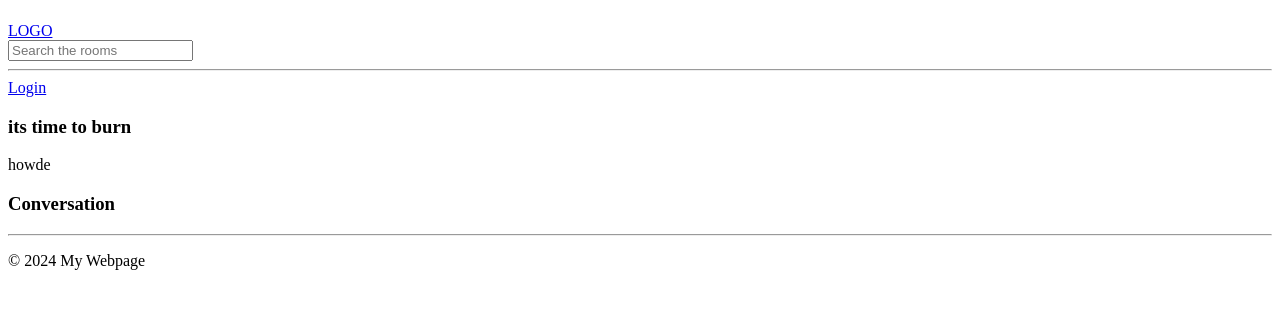
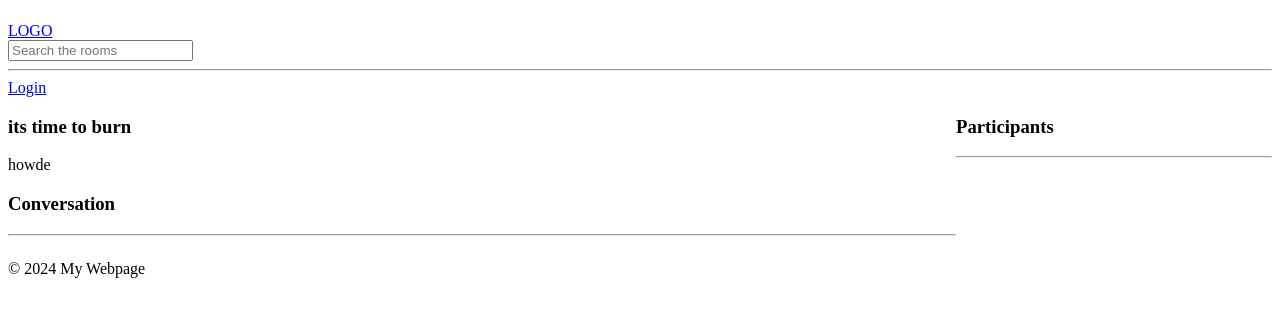
Before and after one commit to Ashwinn11/Study-Bud, a Django app: page /room/6 in a window 1280 px wide. Shown: the part 58-375 px from the top of the page. Run offline with Django 5.2, Linux system fonts and the light colour scheme; data comes from the database, SQL or seed files in the repository; both versions use the stored data as it was after the commit.

Commit message:
chat room functionality

```diff
--- a/core/models.py
+++ b/core/models.py
@@ -18,7 +18,7 @@ class Rooms(models.Model):
     description = models.TextField(null=True,blank=True)
     created = models.DateTimeField(auto_now_add=True)
     updated = models.DateTimeField(auto_now=True)
-    #participants
+    participants=models.ManyToManyField(User,related_name='participants',blank=True)
 
     class Meta:
         ordering=['-updated','-created']
--- a/core/templates/core/room.html
+++ b/core/templates/core/room.html
@@ -1,10 +1,16 @@
 {% extends 'main.html'%}
 {% block content %}
+<style>
+    .room-container{
+        display: grid;
+        grid-template-columns: 3fr 1fr;
+    }
 
+</style>
+<div class="room-container">
     <div>
         <h3> {{room.name}}</h3>
         <p>{{room.description}}</p>
-</div>
         <div class="comment-wrapper">
 
             <h3>Conversation</h3>
@@ -21,6 +27,7 @@
             {% endfor %}
 
         </div>
+
         {% if request.user.is_authenticated %}
         <div class="comment-form">
             <form method="POST" action="">
@@ -31,5 +38,11 @@
 
         </div>
         {% endif %}
+    </div>
+    <div>
+        <h3>Participants</h3>
+        <hr>
+    </div>
+</div>
 
 {% endblock %}
--- a/core/views.py
+++ b/core/views.py
@@ -22,9 +22,16 @@ def home(request):
 def rooms(request,pk):
     rooms = Rooms.objects.get(id=pk)
     message=Messages.objects.filter(room=rooms).order_by('-created')
+
     if request.method=="POST":
-        body = Messages.objects.create(user=request.user,body=request.POST.get('body'),room=rooms)
-        body.save()
+        if request.POST.get('body')=="":
+            messages.error(request,'The message cannot be empty')
+            return redirect('room',pk=rooms.id)
+        else:
+            body = Messages.objects.create(user=request.user,body=request.POST.get('body'),room=rooms)
+            body.save()
+            return redirect('room',pk=rooms.id)
+
     context={'room':rooms,'message':message}
     return render(request,'core/room.html',context)
 
```
Also changed, not shown: core/migrations/0005_alter_rooms_options_rooms_participants.py (added), db.sqlite3. Lines whose indentation alone changed are shown as unchanged.
